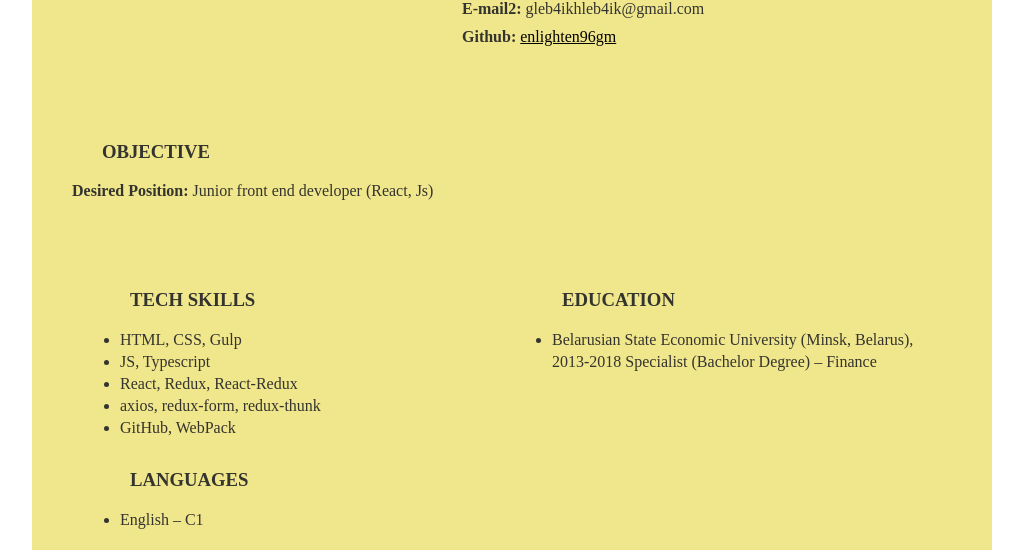
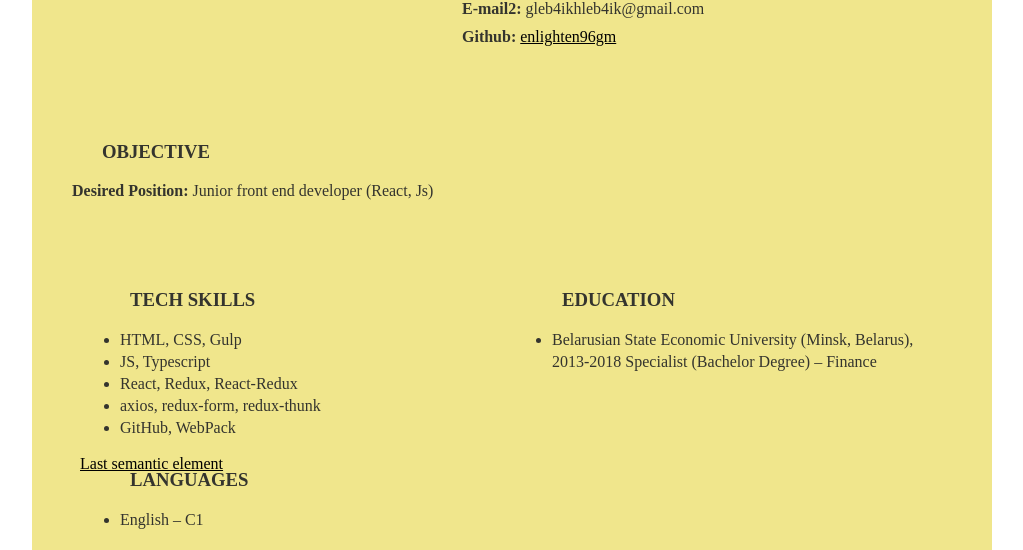
Before and after one commit to enlighten96gm/rsschool-cv, a plain HTML site: page index.html in a window 1280 px wide. Shown: the part 300-850 px from the top of the page, without its empty margins (128-1151 px from the left). Drawn offline with Linux system fonts and the light colour scheme.

Commit message:
fix: final fix

```diff
--- a/index.html
+++ b/index.html
@@ -46,6 +46,9 @@
                             <li>axios, redux-form, redux-thunk</li>
                             <li>GitHub, WebPack</li>
                         </ul>
+                        <nav class="semantic">
+                            <a href="#">Last semantic element</a>
+                        </nav>
                     </section>
                     <section class=" languages-section">
                         <h3 class="data-main">languages</h3>
```
